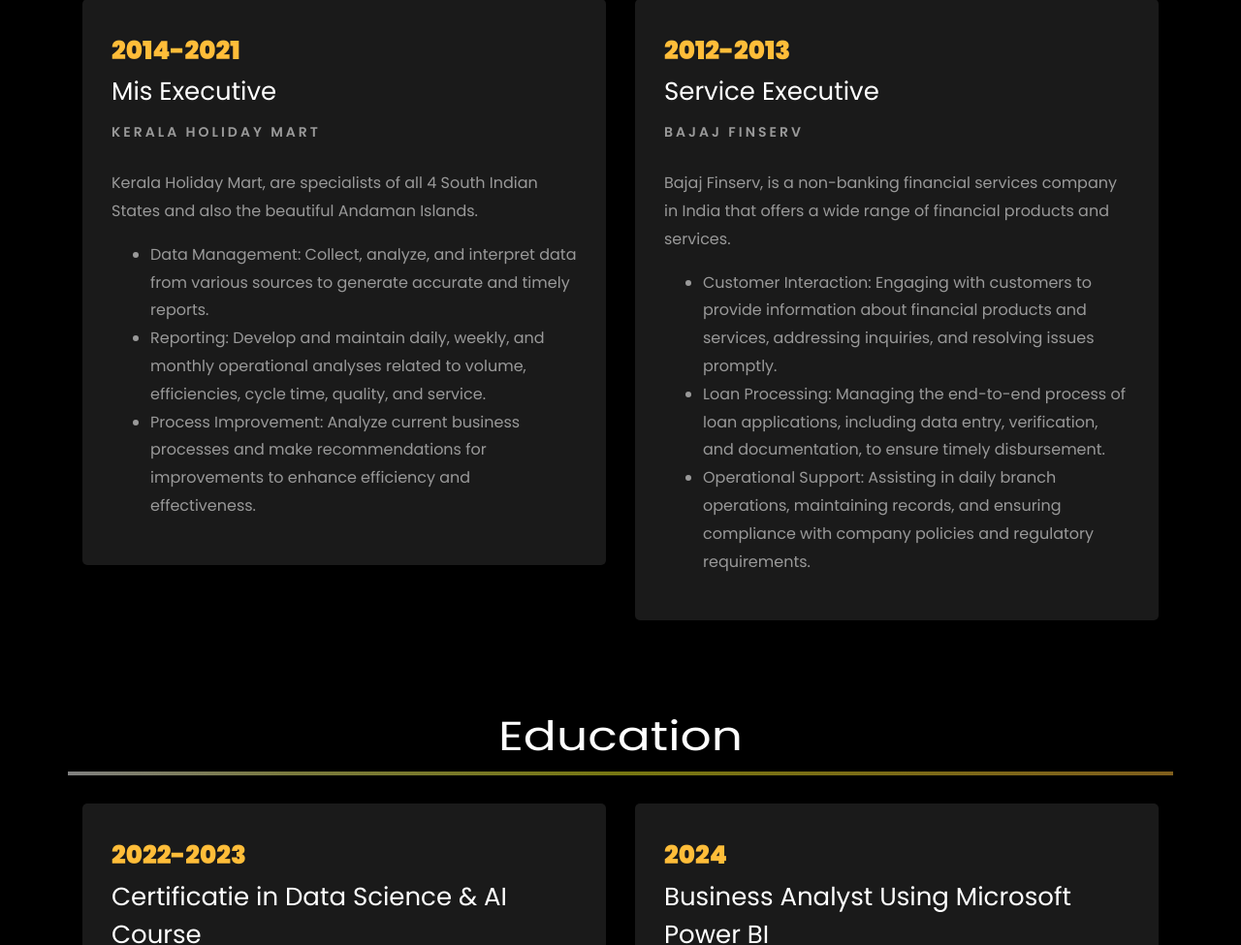
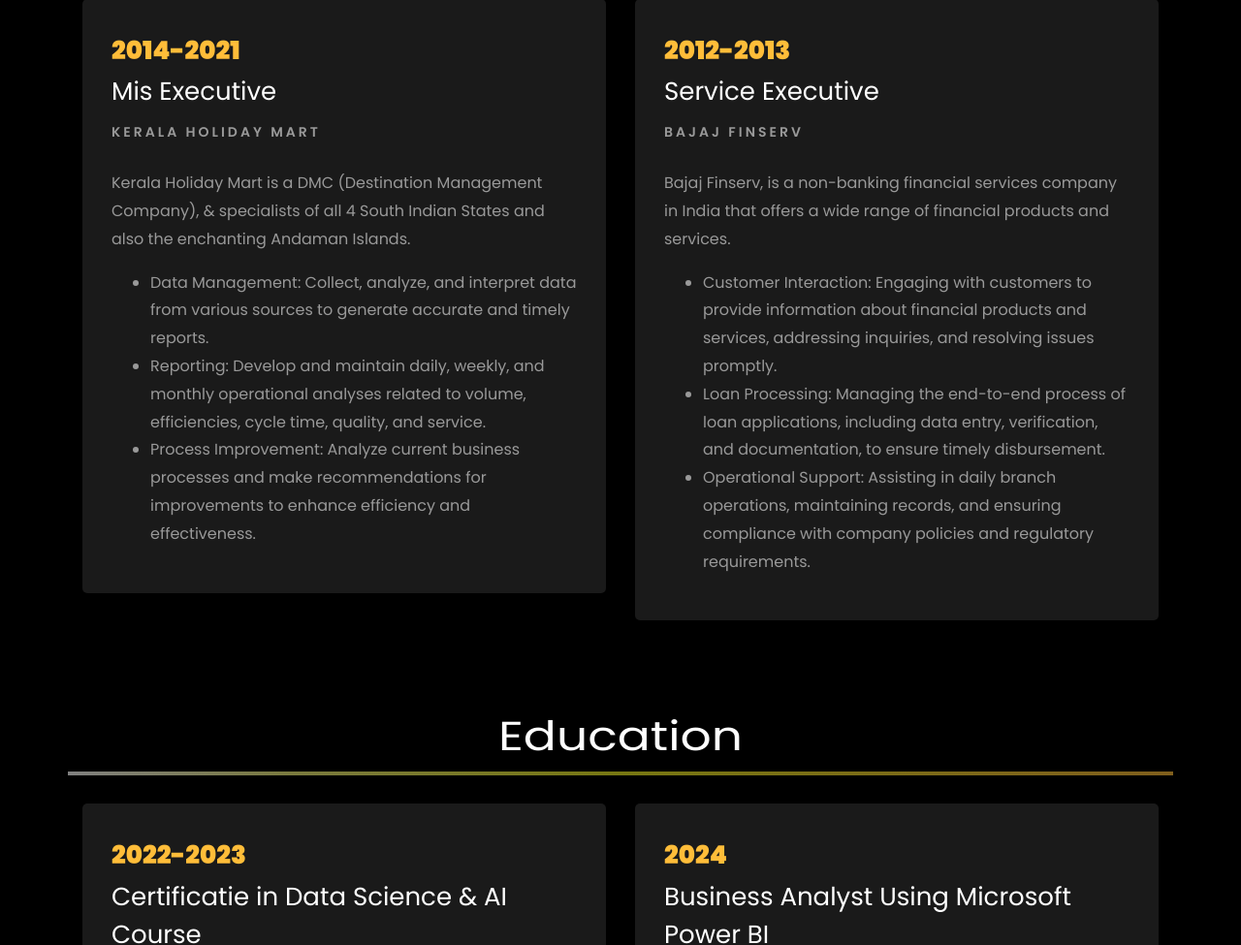
Before and after one commit to HariMohanGupta/harimohangupta.github.io, a plain HTML site: page index.html in a window 1280 px wide. Shown: the part 3019-3994 px from the top of the page at 97% size. Drawn offline with Linux system fonts and the light colour scheme; animation ran at ten frames a second; files whose address does not match are found by name.

Commit message:
Update index.html

```diff
--- a/index.html
+++ b/index.html
@@ -375,7 +375,7 @@
 						<span class="date">2014-2021</span>
 						<h2>Mis Executive</h2>
 						<span class="position">Kerala Holiday Mart</span>
-						<p class="mt-4">Kerala Holiday Mart, are specialists of all 4 South Indian States and also the beautiful Andaman Islands.
+						<p class="mt-4">Kerala Holiday Mart is a DMC (Destination Management Company), & specialists of all 4 South Indian States and also the enchanting Andaman Islands.
 							<ul>
 								<li>Data Management: Collect, analyze, and interpret data from various sources to generate accurate and timely reports.</li>
 								<li>Reporting: Develop and maintain daily, weekly, and monthly operational analyses related to volume, efficiencies, cycle time, quality, and service.</li>
```
